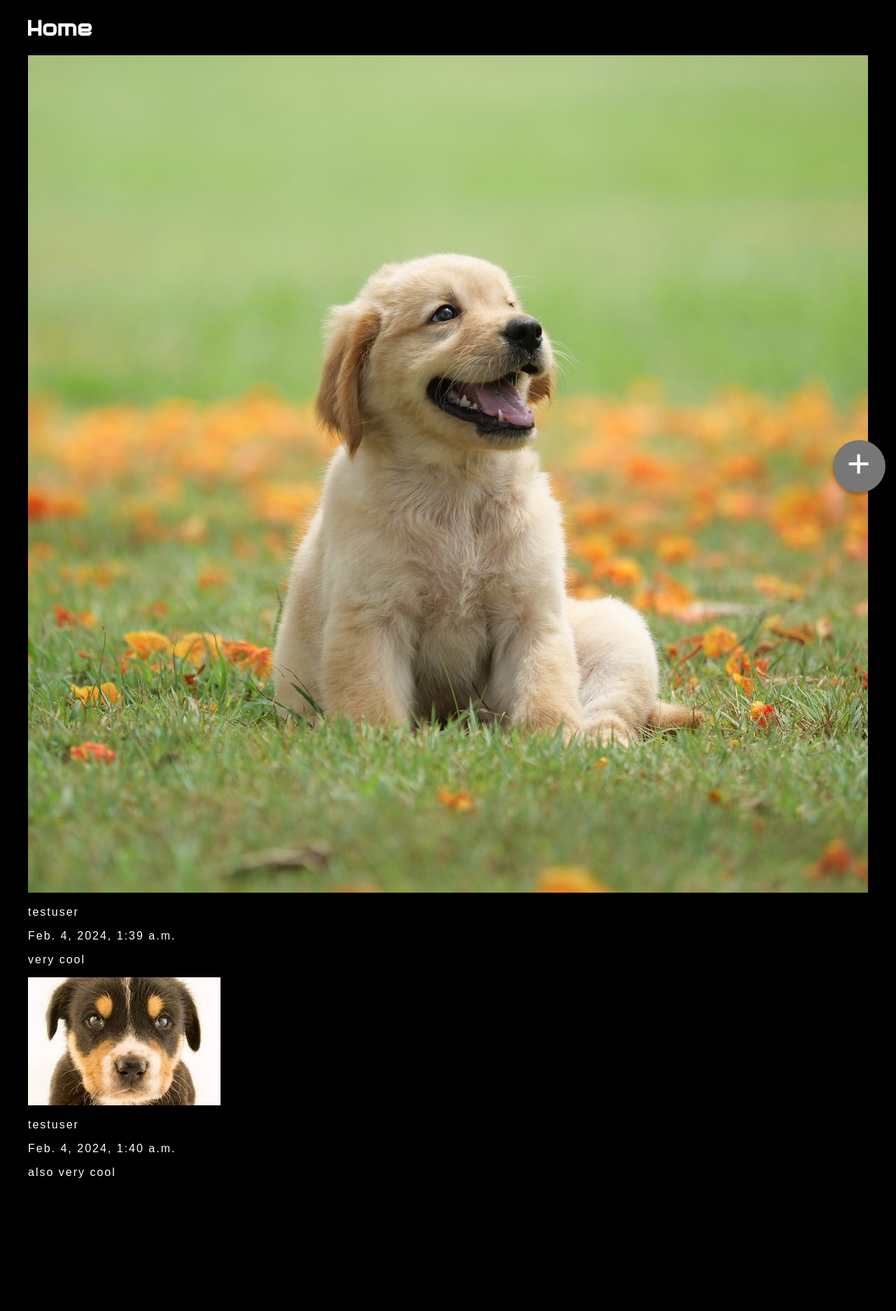
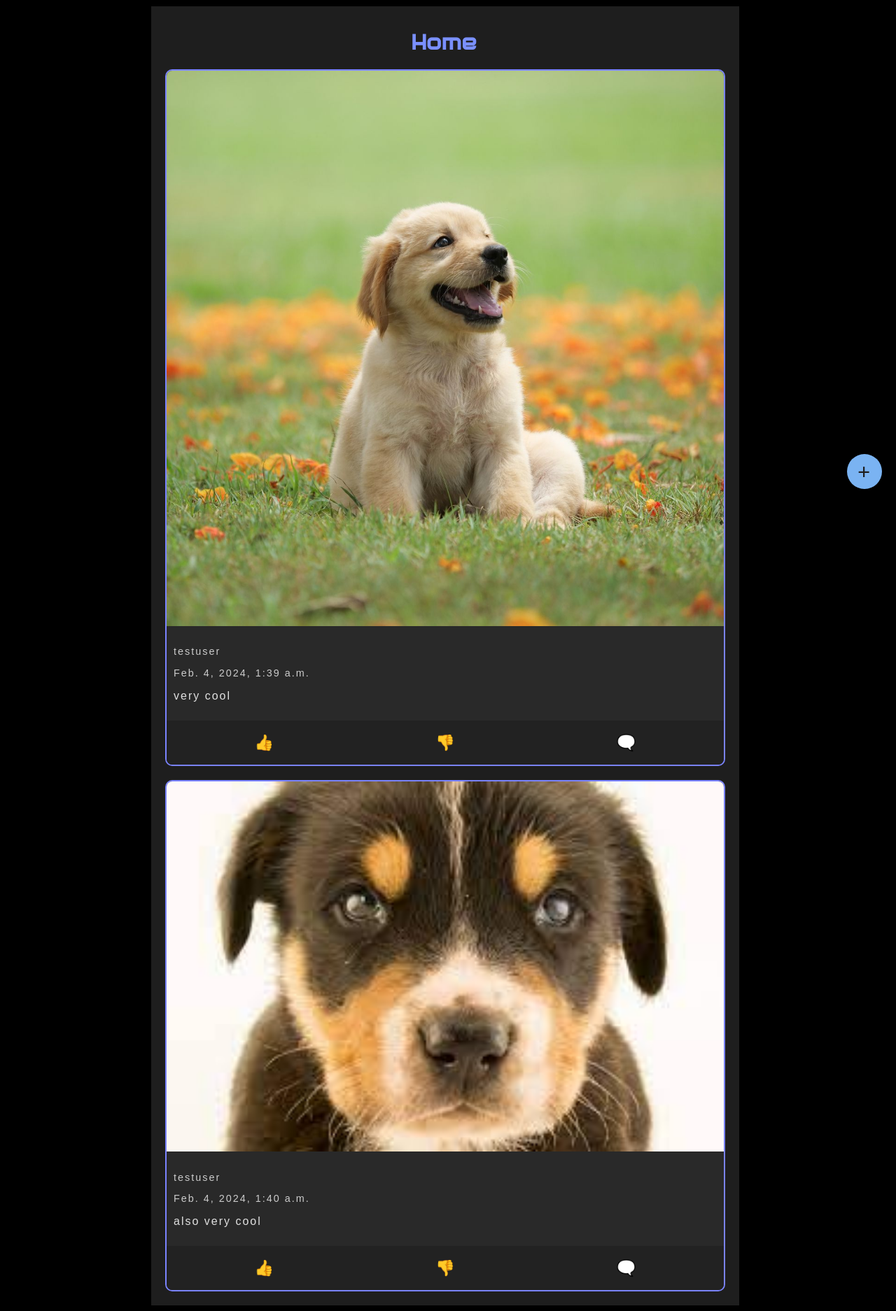
Before and after one commit to rebeccayu2015/starsite, a Django app: page / in a window 1280 px wide. Shown: the part 81-1955 px from the top of the page at 70% size. Before the commit the page ends 1765 px from the top, so only its background shows below. Run offline with Django 4.2, Linux system fonts and the light colour scheme; data comes from the database, SQL or seed files in the repository; some libraries are stand-ins or nearby versions.

Commit message:
Changed home page

```diff
--- a/core/templates/core/home.html
+++ b/core/templates/core/home.html
@@ -2,22 +2,33 @@
 
 {% block content %}
 <div id="homepage">
-<h1>Home</h1>
+  <h1>Home</h1>
 
-{% for image in images %}
-    <img src="{{ image.image }}" alt="Constellation Name">
-    <div class="info">
-        <p>{{ image.user }}</p>
-        <p>{{ image.time_submitted }}</p>
-        <p>{{ image.notes }}</p>
-    </div>
-{% empty %}
-<p id= "page-subhead">
-  No uploaded constellations images.
-</p>
-{% endfor %}
+  <div id="images-container">
+      {% for image in images %}
+          <div class="image-post">
+              <div class="image-container">
+                  <img src="{{ image.image }}" alt="Constellation Name" class="post-image">
+              </div>
+              <div class="info">
+                  <p class="user">{{ image.user }}</p>
+                  <p class="time">{{ image.time_submitted }}</p>
+                  <p class="notes">{{ image.notes }}</p>
+              </div>
+              <div class="interaction-bar">
+                  <button class="upvote">👍</button>
+                  <button class="downvote">👎</button>
+                  <button class="comment">🗨️</button>
+              </div>
+          </div>
+      {% empty %}
+          <p id="page-subhead">No uploaded constellations images.</p>
+      {% endfor %}
+  </div>
 
-<a id="image-submit-button" href="{% url 'submit' %}" style="text-decoration:none;">+</a>
+  <a id="image-submit-button" href="{% url 'submit' %}">+</a>
 </div>
 
+
+
 {% endblock %}
--- a/static/css/main.css
+++ b/static/css/main.css
@@ -471,3 +471,102 @@ body {
     background-color: #0011ff;
     /* Darker shade on hover */
 }
+
+#homepage {
+    font-family: 'Arial', sans-serif;
+    color: #FFFFFF;
+    background-color: #1E1E1E;
+    max-width: 800px;
+    margin: auto;
+    padding: 20px;
+}
+
+h1 {
+    color: #7a90ff; /* Warm shade of blue */
+    text-align: center;
+}
+
+#images-container {
+    display: flex;
+    flex-direction: column;
+    gap: 20px;
+}
+
+.image-post {
+    background-color: #292929;
+    border: 2px solid #7a83ff; /* Warm shade of blue for the border */
+    border-radius: 10px;
+    overflow: hidden;
+}
+
+.image-container {
+    width: 100%;
+    overflow: hidden; /* Ensures the image fits within the container */
+}
+
+.post-image {
+    width: 100%;
+    height: auto; /* Scales the height to maintain aspect ratio */
+    object-fit: contain; /* Ensures the whole image is visible */
+}
+
+.info {
+    padding: 10px;
+}
+
+.user, .time {
+    font-size: 0.9em;
+    color: #CCCCCC;
+}
+
+.notes {
+    font-size: 1em;
+    color: #E0E0E0;
+}
+
+.interaction-bar {
+    display: flex;
+    justify-content: space-around;
+    padding: 10px;
+    background: #222222;
+}
+
+.interaction-bar button {
+    border: none;
+    background: none;
+    color: #7AB3F2;
+    cursor: pointer;
+    font-size: 1.4em;
+    transition: transform 0.3s ease; /* Smooth transition for button press */
+}
+
+.interaction-bar button:hover {
+    transform: scale(1.2); /* Button grows when hovered */
+}
+
+.interaction-bar button:active {
+    transform: scale(0.9); /* Button shrinks when clicked */
+}
+
+#image-submit-button {
+    display: block;
+    width: 50px;
+    height: 50px;
+    line-height: 50px;
+    border-radius: 50%;
+    background-color: #7AB3F2; /* Warm shade of blue */
+    color: #1E1E1E;
+    text-align: center;
+    font-size: 2em;
+    font-weight: bold;
+    text-decoration: none;
+    position: fixed;
+    bottom: 20px;
+    right: 20px;
+    box-shadow: 0 2px 5px rgba(0,0,0,0.3);
+}
+
+#page-subhead {
+    text-align: center;
+    color: #CCCCCC;
+}
```
